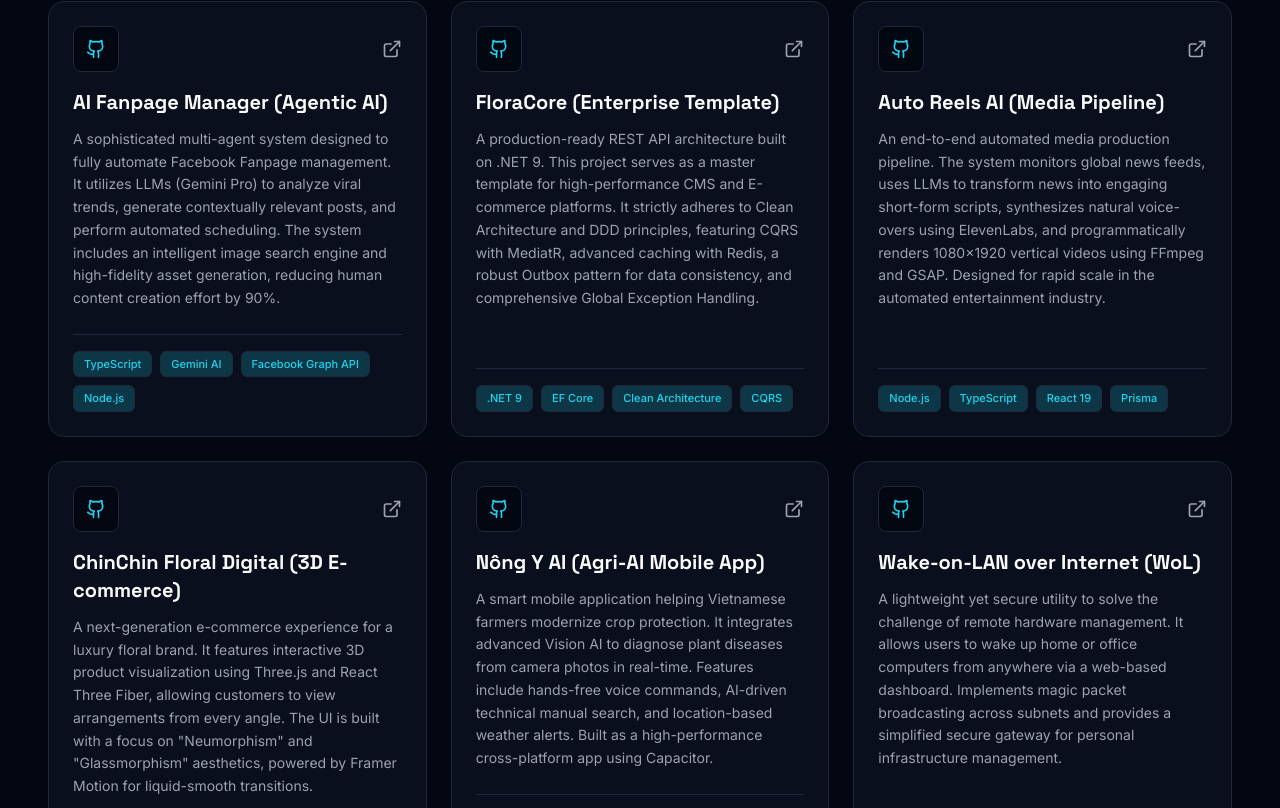
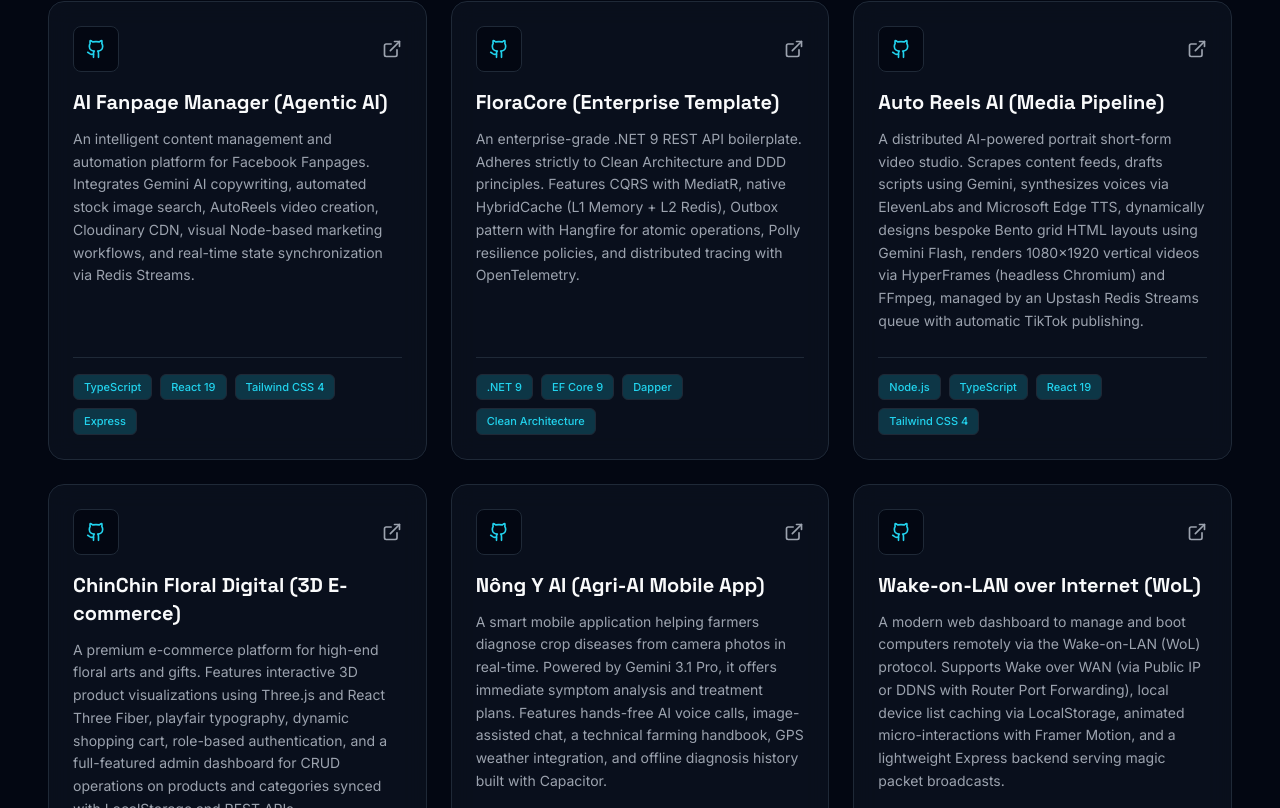
Before and after one commit to tramdk/tramdk.github.io, a React (Vite) app: page / in a window 1280 px wide. Shown: the part 4492-5300 px from the top of the page. Built offline with nearby package versions, Linux system fonts and the light colour scheme; a web font is replaced by a local one.

Commit message:
feat: add i18n localization support and App component boilerplate

```diff
--- a/src/i18n.ts
+++ b/src/i18n.ts
@@ -109,43 +109,43 @@
                 name: 'AI Fanpage Manager (Agentic AI)',
                 repo: 'ai-fanpage-manager',
                 role: 'Full-Stack Developer',
-                desc: 'A sophisticated multi-agent system designed to fully automate Facebook Fanpage management. It utilizes LLMs (Gemini Pro) to analyze viral trends, generate contextually relevant posts, and perform automated scheduling. The system includes an intelligent image search engine and high-fidelity asset generation, reducing human content creation effort by 90%.',
-                tags: ['TypeScript', 'Gemini AI', 'Facebook Graph API', 'Node.js', 'Docker', 'Vite', 'Agentic Design']
+                desc: 'An intelligent content management and automation platform for Facebook Fanpages. Integrates Gemini AI copywriting, automated stock image search, AutoReels video creation, Cloudinary CDN, visual Node-based marketing workflows, and real-time state synchronization via Redis Streams.',
+                tags: ['TypeScript', 'React 19', 'Tailwind CSS 4', 'Express', 'PostgreSQL', 'Prisma', 'Redis Streams', 'Gemini AI', 'Cloudinary']
               },
               {
                 name: 'FloraCore (Enterprise Template)',
                 repo: 'flora-core',
                 role: 'Backend Developer',
-                desc: 'A production-ready REST API architecture built on .NET 9. This project serves as a master template for high-performance CMS and E-commerce platforms. It strictly adheres to Clean Architecture and DDD principles, featuring CQRS with MediatR, advanced caching with Redis, a robust Outbox pattern for data consistency, and comprehensive Global Exception Handling.',
-                tags: ['.NET 9', 'EF Core', 'Clean Architecture', 'CQRS', 'MediatR', 'Redis', 'Docker', 'PostgreSQL']
+                desc: 'An enterprise-grade .NET 9 REST API boilerplate. Adheres strictly to Clean Architecture and DDD principles. Features CQRS with MediatR, native HybridCache (L1 Memory + L2 Redis), Outbox pattern with Hangfire for atomic operations, Polly resilience policies, and distributed tracing with OpenTelemetry.',
+                tags: ['.NET 9', 'EF Core 9', 'Dapper', 'Clean Architecture', 'CQRS', 'MediatR', 'HybridCache', 'Redis', 'Polly', 'Outbox Pattern']
               },
               {
                 name: 'Auto Reels AI (Media Pipeline)',
                 repo: 'autoreels',
                 role: 'Full-Stack Developer',
-                desc: 'An end-to-end automated media production pipeline. The system monitors global news feeds, uses LLMs to transform news into engaging short-form scripts, synthesizes natural voice-overs using ElevenLabs, and programmatically renders 1080x1920 vertical videos using FFmpeg and GSAP. Designed for rapid scale in the automated entertainment industry.',
-                tags: ['Node.js', 'TypeScript', 'React 19', 'Prisma', 'Gemini AI', 'FFMPEG', 'GSAP', 'Cloudinary']
+                desc: 'A distributed AI-powered portrait short-form video studio. Scrapes content feeds, drafts scripts using Gemini, synthesizes voices via ElevenLabs and Microsoft Edge TTS, dynamically designs bespoke Bento grid HTML layouts using Gemini Flash, renders 1080x1920 vertical videos via HyperFrames (headless Chromium) and FFmpeg, managed by an Upstash Redis Streams queue with automatic TikTok publishing.',
+                tags: ['Node.js', 'TypeScript', 'React 19', 'Tailwind CSS 4', 'Redis Streams', 'Gemini AI', 'HyperFrames', 'FFmpeg', 'TikTok API']
               },
               {
                 name: 'ChinChin Floral Digital (3D E-commerce)',
                 repo: 'chinchin-floral',
                 role: 'Frontend Developer',
-                desc: 'A next-generation e-commerce experience for a luxury floral brand. It features interactive 3D product visualization using Three.js and React Three Fiber, allowing customers to view arrangements from every angle. The UI is built with a focus on "Neumorphism" and "Glassmorphism" aesthetics, powered by Framer Motion for liquid-smooth transitions.',
-                tags: ['React 19', 'TypeScript', 'Three.js', 'Tailwind CSS', 'Framer Motion', 'Vite', '3D Graphics']
+                desc: 'A premium e-commerce platform for high-end floral arts and gifts. Features interactive 3D product visualizations using Three.js and React Three Fiber, playfair typography, dynamic shopping cart, role-based authentication, and a full-featured admin dashboard for CRUD operations on products and categories synced with LocalStorage and REST APIs.',
+                tags: ['React 19', 'TypeScript', 'Three.js', 'Tailwind CSS 4', 'Framer Motion', 'LocalStorage', 'Vite']
               },
               {
                 name: 'Nông Y AI (Agri-AI Mobile App)',
                 repo: 'agri-ai',
                 role: 'Mobile Developer',
-                desc: 'A smart mobile application helping Vietnamese farmers modernize crop protection. It integrates advanced Vision AI to diagnose plant diseases from camera photos in real-time. Features include hands-free voice commands, AI-driven technical manual search, and location-based weather alerts. Built as a high-performance cross-platform app using Capacitor.',
-                tags: ['React 19', 'TypeScript', 'Capacitor', 'Gemini Vision AI', 'Android', 'PWA']
+                desc: 'A smart mobile application helping farmers diagnose crop diseases from camera photos in real-time. Powered by Gemini 3.1 Pro, it offers immediate symptom analysis and treatment plans. Features hands-free AI voice calls, image-assisted chat, a technical farming handbook, GPS weather integration, and offline diagnosis history built with Capacitor.',
+                tags: ['React 19', 'TypeScript', 'Capacitor 8', 'Gemini Pro/Vision', 'Speech-to-Text (STT)', 'Text-to-Speech (TTS)', 'Android']
               },
               {
                 name: 'Wake-on-LAN over Internet (WoL)',
                 repo: 'WoL',
                 role: 'Full-Stack Developer',
-                desc: 'A lightweight yet secure utility to solve the challenge of remote hardware management. It allows users to wake up home or office computers from anywhere via a web-based dashboard. Implements magic packet broadcasting across subnets and provides a simplified secure gateway for personal infrastructure management.',
-                tags: ['TypeScript', 'Express', 'Node.js', 'React', 'Vite', 'Network Protocols']
+                desc: 'A modern web dashboard to manage and boot computers remotely via the Wake-on-LAN (WoL) protocol. Supports Wake over WAN (via Public IP or DDNS with Router Port Forwarding), local device list caching via LocalStorage, animated micro-interactions with Framer Motion, and a lightweight Express backend serving magic packet broadcasts.',
+                tags: ['React 19', 'TypeScript', 'Tailwind CSS 4', 'Express', 'Node-WoL', 'Framer Motion']
               }
             ]
           },
@@ -269,43 +269,43 @@
                 name: 'Quản lý Fanpage AI (Agentic AI)',
                 repo: 'ai-fanpage-manager',
                 role: 'Full-Stack Developer',
-                desc: 'Hệ thống đa tác nhân (multi-agent) tinh vi giúp tự động hóa hoàn toàn việc quản lý Fanpage Facebook. Sử dụng các mô hình ngôn ngữ lớn (Gemini Pro) để phân tích xu hướng thị trường, tự động tạo bài viết có tính tương tác cao và lên lịch đăng bài tối ưu. Tích hợp bộ máy tìm kiếm và tạo hình ảnh thông minh, giúp giảm 90% nỗ lực sáng tạo nội dung của con người.',
-                tags: ['TypeScript', 'Gemini AI', 'Facebook Graph API', 'Node.js', 'Docker', 'Vite', 'Agentic Design']
+                desc: 'Nền tảng quản lý & tự động hóa nội dung Facebook Fanpage thông minh. Tích hợp hệ sinh thái AI sinh văn bản (Gemini AI), tìm kiếm hình ảnh tự động, dựng video tự động (AutoReels), quản lý thư viện truyền thông CDN (Cloudinary), thiết kế chiến dịch trực quan bằng Node-Based Workflows và đồng bộ trạng thái thời gian thực qua Event Bus (Redis Streams).',
+                tags: ['TypeScript', 'React 19', 'Tailwind CSS 4', 'Express', 'PostgreSQL', 'Prisma', 'Redis Streams', 'Gemini AI', 'Cloudinary']
               },
               {
                 name: 'FloraCore (Enterprise Template)',
                 repo: 'flora-core',
                 role: 'Backend Developer',
-                desc: 'Kiến trúc REST API sẵn sàng cho sản xuất xây dựng trên .NET 9. Dự án đóng vai trò là mẫu chuẩn cho các hệ thống CMS và Thương mại điện tử hiệu năng cao. Tuân thủ nghiêm ngặt các nguyên tắc Clean Architecture và DDD, tích hợp CQRS với MediatR, cơ chế bộ nhớ đệm nâng cao với Redis, mẫu Outbox để đảm bảo nhất quán dữ liệu và xử lý lỗi tập trung toàn hệ thống.',
-                tags: ['.NET 9', 'EF Core', 'Clean Architecture', 'CQRS', 'MediatR', 'Redis', 'Docker', 'PostgreSQL']
+                desc: 'Mẫu kiến trúc REST API cấp doanh nghiệp xây dựng trên .NET 9 và C# 13. Tuân thủ nghiêm ngặt nguyên lý Clean Architecture và DDD, tích hợp CQRS với MediatR, bộ nhớ đệm kép HybridCache (L1 Memory + L2 Redis), mẫu Outbox kết hợp Hangfire đảm bảo nhất quán dữ liệu, cơ chế chống lỗi Polly và giám sát phân tán qua OpenTelemetry.',
+                tags: ['.NET 9', 'EF Core 9', 'Dapper', 'Clean Architecture', 'CQRS', 'MediatR', 'HybridCache', 'Redis', 'Polly', 'Outbox Pattern']
               },
               {
                 name: 'Auto Reels AI (Media Pipeline)',
                 repo: 'autoreels',
                 role: 'Full-Stack Developer',
-                desc: 'Quy trình sản xuất nội dung đa phương tiện tự động khép kín. Hệ thống theo dõi luồng tin tức toàn cầu, sử dụng LLM để chuyển hóa tin tức thành kịch bản video ngắn hấp dẫn, tổng hợp giọng nói tự nhiên qua ElevenLabs và tự động render video dọc 1080x1920 bằng FFmpeg và GSAP. Được thiết kế để mở rộng quy mô nhanh chóng trong ngành giải trí tự động.',
-                tags: ['Node.js', 'TypeScript', 'React 19', 'Prisma', 'Gemini AI', 'FFMPEG', 'GSAP', 'Cloudinary']
+                desc: 'Hệ thống sản xuất video ngắn (Reels) tự động hóa đa nền tảng. Tự động thu thập nguồn tin, dùng Gemini viết kịch bản, chuyển đổi văn bản thành giọng nói mượt mà (ElevenLabs/Edge TTS), thiết kế bố cục Bento HTML/CSS độc bản bằng Gemini Flash, kết xuất video dọc 1080x1920 bằng HyperFrames (Chromium không đầu) và FFmpeg, điều phối qua hàng đợi Upstash Redis Streams và xuất bản trực tiếp lên TikTok.',
+                tags: ['Node.js', 'TypeScript', 'React 19', 'Tailwind CSS 4', 'Redis Streams', 'Gemini AI', 'HyperFrames', 'FFmpeg', 'TikTok API']
               },
               {
                 name: 'ChinChin Floral Digital (3D E-commerce)',
                 repo: 'chinchin-floral',
                 role: 'Frontend Developer',
-                desc: 'Trải nghiệm thương mại điện tử thế hệ mới cho thương hiệu hoa cao cấp. Nổi bật với tính năng hiển thị sản phẩm 3D tương tác sử dụng Three.js và React Three Fiber, cho phép khách hàng quan sát sản phẩm từ mọi góc độ. Giao diện được thiết kế theo phong cách Neumorphism và Glassmorphism, kết hợp với Framer Motion để tạo ra các hiệu ứng chuyển cảnh mượt mà.',
-                tags: ['React 19', 'TypeScript', 'Three.js', 'Tailwind CSS', 'Framer Motion', 'Vite', '3D Graphics']
+                desc: 'Nền tảng thương mại điện tử hoa tươi và quà tặng cao cấp. Nổi bật với hoạt cảnh 3D tương tác chân thực sử dụng Three.js và React Three Fiber, giao diện tinh tế mang phong cách sang trọng với Playfair & Inter, giỏ hàng động, hệ thống phân quyền đăng nhập và bảng quản trị Admin quản lý CRUD sản phẩm/danh mục đồng bộ tức thời qua LocalStorage/API.',
+                tags: ['React 19', 'TypeScript', 'Three.js', 'Tailwind CSS 4', 'Framer Motion', 'LocalStorage', 'Vite']
               },
               {
                 name: 'Nông Y AI (Agri-AI Mobile App)',
                 repo: 'agri-ai',
                 role: 'Mobile Developer',
-                desc: 'Ứng dụng di động thông minh hỗ trợ nông dân Việt Nam hiện đại hóa quy trình bảo vệ cây trồng. Tích hợp Vision AI tiên tiến để chẩn đoán sâu bệnh từ ảnh chụp thực tế trong thời gian thực. Các tính năng bao gồm điều khiển bằng giọng nói rảnh tay, tra cứu cẩm nang kỹ thuật bằng AI và cảnh báo thời tiết cục bộ. Xây dựng như một ứng dụng đa nền tảng hiệu năng cao bằng Capacitor.',
-                tags: ['React 19', 'TypeScript', 'Capacitor', 'Gemini Vision AI', 'Android', 'PWA']
+                desc: 'Ứng dụng di động thông minh hỗ trợ nông dân Việt Nam chẩn đoán sâu bệnh cây trồng tức thời qua ảnh chụp camera. Sử dụng Gemini 3.1 Pro cung pháp giải pháp điều trị chi tiết. Nổi bật với tính năng gọi thoại rảnh tay (hands-free) trò chuyện trực tiếp với AI, nhắn tin kết hợp gửi ảnh, cẩm nang canh tác kỹ thuật, thời tiết GPS thực tế và lưu trữ lịch sử ngoại tuyến bằng Capacitor.',
+                tags: ['React 19', 'TypeScript', 'Capacitor 8', 'Gemini Pro/Vision', 'Speech-to-Text (STT)', 'Text-to-Speech (TTS)', 'Android']
               },
               {
                 name: 'Wake-on-LAN qua Internet (WoL)',
                 repo: 'WoL',
                 role: 'Full-Stack Developer',
-                desc: 'Tiện ích nhỏ gọn nhưng bảo mật giúp giải quyết bài toán quản lý phần cứng từ xa. Cho phép người dùng đánh thức máy tính tại nhà hoặc văn phòng từ bất cứ đâu thông qua bảng điều khiển web. Triển khai cơ chế phát gói tin magic packet qua các lớp mạng con và cung cấp cổng kết nối bảo mật đơn giản cho hạ tầng cá nhân.',
-                tags: ['TypeScript', 'Express', 'Node.js', 'React', 'Vite', 'Network Protocols']
+                desc: 'Bảng điều khiển hiện đại giúp quản lý và khởi động máy tính từ xa qua giao thức Wake-on-LAN (WoL). Hỗ trợ Wake over WAN (qua IP Public hoặc tên miền DDNS kết hợp Port Forwarding trên Router), lưu trữ danh sách thiết bị cục bộ qua LocalStorage, giao diện tương tác mượt mạc với Framer Motion và máy chủ Express tích hợp gửi Magic Packet UDP.',
+                tags: ['React 19', 'TypeScript', 'Tailwind CSS 4', 'Express', 'Node-WoL', 'Framer Motion']
               }
             ]
           },
```
Also changed, not shown: src/App.tsx (+5 -2 lines).
